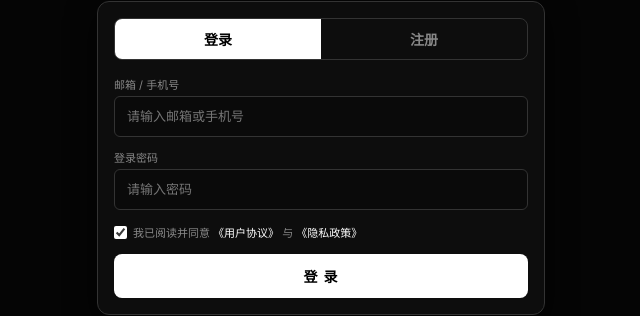
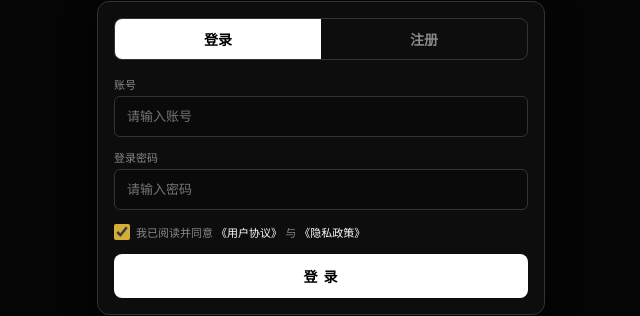
Before and after one commit to guijinb/Apex, a plain HTML site: page index.html in a window 1280 px wide. Shown: the part 252-568 px from the top of the page, without its empty margins (319-959 px from the left). Drawn offline with Linux system fonts and the light colour scheme.

Commit message:
feat: change label to account, gold checkbox

```diff
--- a/index.html
+++ b/index.html
@@ -51,7 +51,7 @@
     .input-group input:focus { border-color:#fff; }
 
     .checkbox-group { display:flex; align-items:center; gap:6px; margin:14px 0; font-size:11px; color:var(--text-muted); }
-    .checkbox-group input { accent-color:#fff; }
+    .checkbox-group input { accent-color: var(--gold); width: 16px; height: 16px; cursor: pointer; }
     .checkbox-group a { color:#fff; text-decoration:none; }
     .btn-primary { width:100%; padding:12px; background:#fff; color:#000; font-weight:700; font-size:14px; border:none; border-radius:8px; cursor:pointer; transition:0.3s; letter-spacing:1px; }
     .btn-primary:hover { background:#e0e0e0; transform:translateY(-2px); box-shadow:0 5px 15px rgba(255,255,255,0.1); }
@@ -105,8 +105,8 @@
 
       <!-- 纯账号密码表单 -->
       <div class="input-group">
-        <label>邮箱 / 手机号</label>
-        <input type="text" placeholder="请输入邮箱或手机号">
+        <label>账号</label>
+        <input type="text" placeholder="请输入账号">
       </div>
       <div class="input-group">
         <label>登录密码</label>
```
